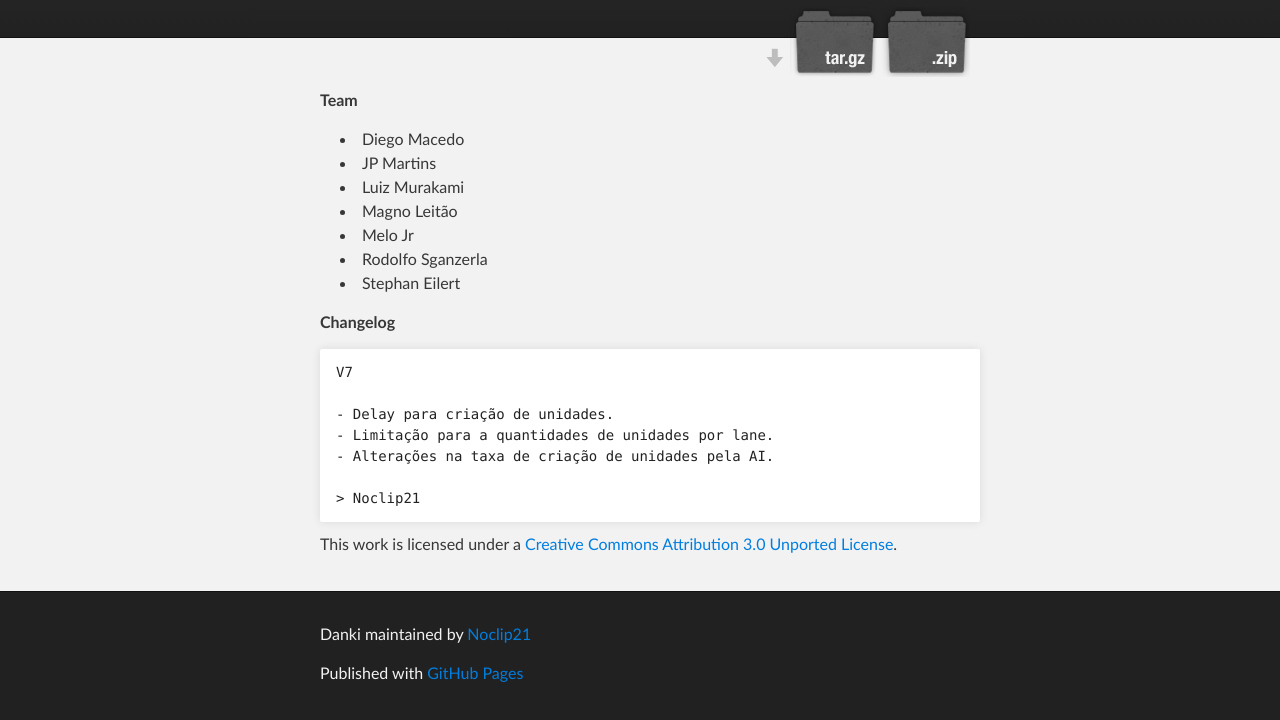
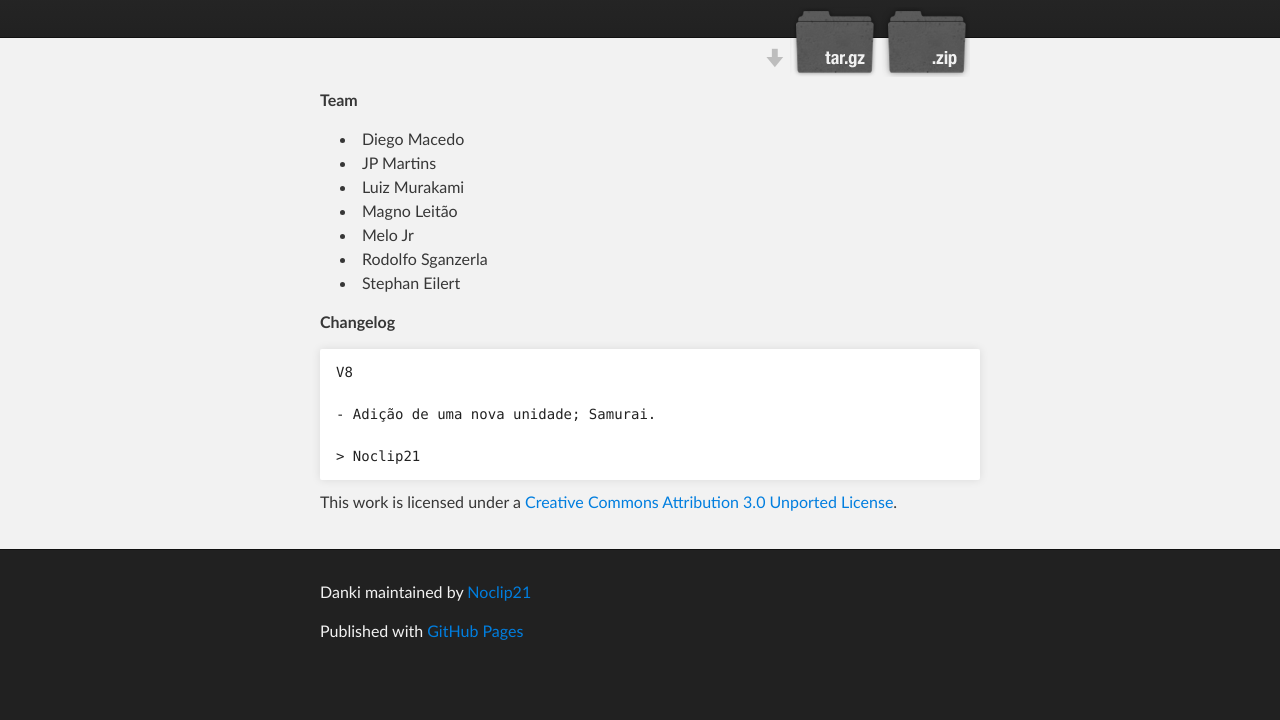
Before and after one commit to Noclip21/Danki, a plain HTML site: page index.html in a window 1280 px wide. Shown: the part 208-928 px from the top of the page. After the commit the page ends 886 px from the top, so only its background shows below. Drawn offline with Linux system fonts and the light colour scheme.

```diff
--- a/index.html
+++ b/index.html
@@ -43,11 +43,9 @@
 <li>Stephan Eilert</li>
 </ul><p><strong>Changelog</strong></p>
 
-<pre><code>V7
+<pre><code>V8
 
-- Delay para criação de unidades.
-- Limitação para a quantidades de unidades por lane.
-- Alterações na taxa de criação de unidades pela AI.
+- Adição de uma nova unidade; Samurai.
 
 &gt; Noclip21
 </code></pre>
```
Also changed, not shown: params.json (+1 -1 lines).
